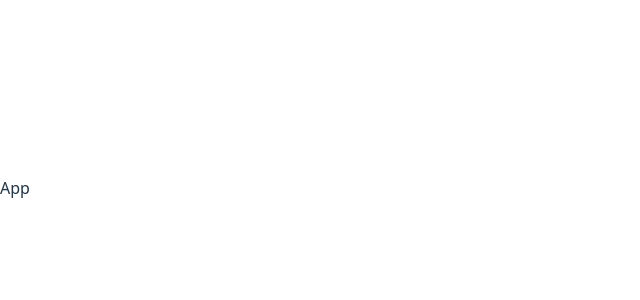
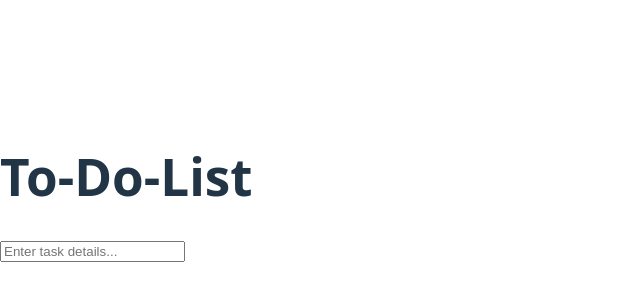
Before and after one commit to imrg1999/fntEND-bckEND-CONN, a React (Vite) app in the folder todolist/: page / in a window 1280 px wide. Shown: the part 212-512 px from the top of the page, without its empty margins (0-640 px from the left). Built offline with nearby package versions, Linux system fonts and the light colour scheme.

Commit message:
Initial layout

```diff
--- a/todolist/src/App.jsx
+++ b/todolist/src/App.jsx
@@ -2,7 +2,16 @@ import React from 'react'
 
 const App = () => {
   return (
-    <div>App</div>
+    <>
+    <div>
+      <h1>To-Do-List</h1>
+      <div>
+        <form>
+          <input type="text" placeholder='Enter task details...' />
+        </form>
+      </div>
+    </div>
+    </>
   )
 }
 
```
